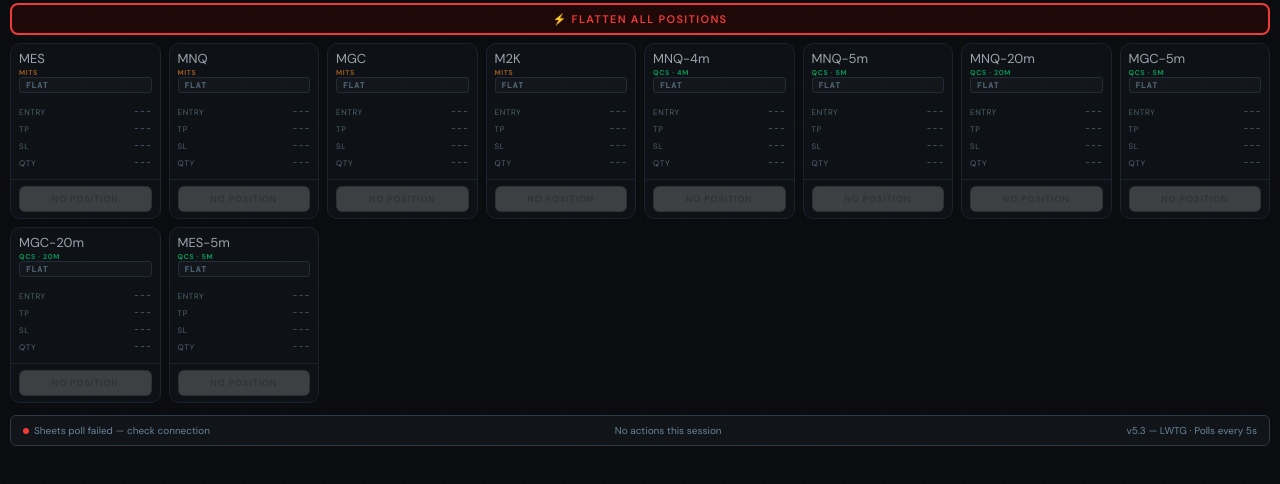
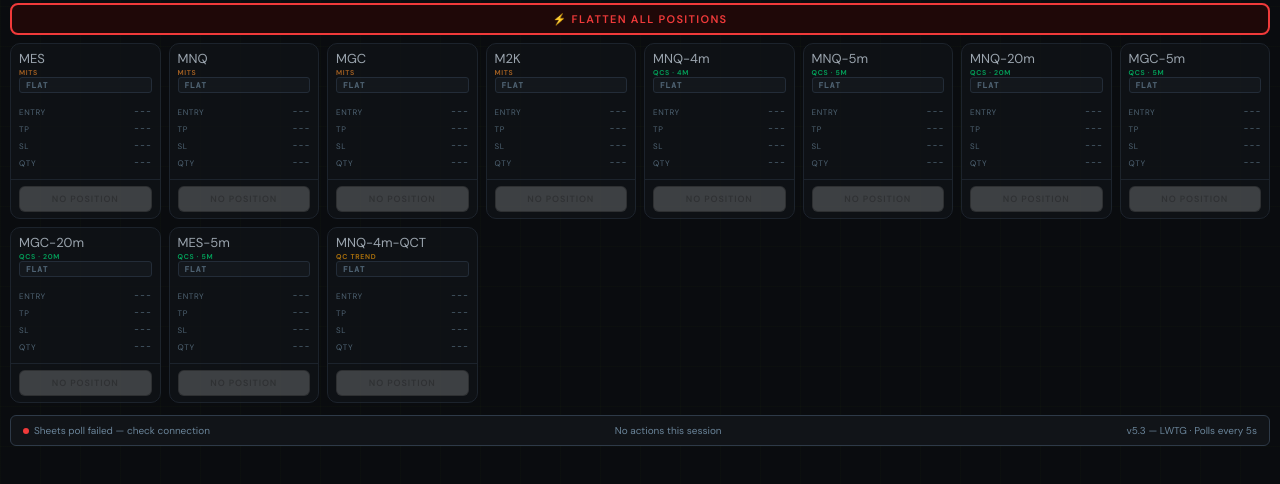
Before and after one commit to lonewolftradinggroup-ai/lwtg-trade-manager, a plain HTML site: page index.html in a window 1280 px wide. Shown: the part 74-558 px from the top of the page. Drawn offline with nearby package versions, Linux system fonts and the light colour scheme; no server answers; a web font is replaced by a local one.

Commit message:
Add files via upload

```diff
--- a/index.html
+++ b/index.html
@@ -193,6 +193,7 @@
   }
   .strat-mits  { color: var(--accent); }
   .strat-qcs   { color: var(--green); }
+  .strat-qct   { color: #f59e0b; }  /* QC Trend — amber */
 
   .badge-long  { background: var(--green-dim); color: var(--green); border: 1px solid var(--green); }
   .badge-short { background: var(--red-dim);   color: var(--red);   border: 1px solid var(--red); }
@@ -566,6 +567,7 @@ const TICK_VALUES = {
   "MES": 5.00,  "MNQ": 2.00,  "MGC": 10.00, "M2K": 5.00,
   // QC Signals presets (same tick values as underlying instrument)
   "MNQ-4m": 2.00, "MNQ-5m": 2.00, "MNQ-20m": 2.00, "MGC-5m": 10.00, "MGC-20m": 10.00, "MES-5m": 5.00,
+  "MNQ-4m-QCT": 2.00,  // QC Trend MNQ 4m
 };
 
 // Live price state
@@ -588,6 +590,9 @@ const INSTRUMENTS = [
   { id:"MGC-5m",  strat:"QC Signals", tf:"5m",  ticker:"MGC1!", url:null, qcs:true },
   { id:"MGC-20m", strat:"QC Signals", tf:"20m", ticker:"MGC1!", url:null, qcs:true },
   { id:"MES-5m",  strat:"QC Signals", tf:"5m",  ticker:"MES1!", url:null, qcs:true },
+  // ── QC Trend — paper trading (started Jul 21 2026) ──────────────────────
+  // *** Set url to GAS URL + ?preset=MNQ-4m-QCT once Ghost alert wired ***
+  { id:"MNQ-4m-QCT", strat:"QC Trend", tf:"4m", ticker:"MNQ1!", url:null, qcs:false },
 ];
 
 // ============================================================
@@ -757,7 +762,7 @@ function renderCards() {
     card.id = `card-${inst.id}`;
     const displayName = inst.id;
     const stratLabel  = inst.strat || "";
-    const stratClass  = stratLabel === "QC Signals" ? "strat-qcs" : "strat-mits";
+    const stratClass  = stratLabel === "QC Trend" ? "strat-qct" : stratLabel === "QC Signals" ? "strat-qcs" : "strat-mits";
     const stratDisplay = inst.qcs ? `QCS · ${inst.tf}` : stratLabel;
     card.innerHTML = `
       <div class="card-header">
```
